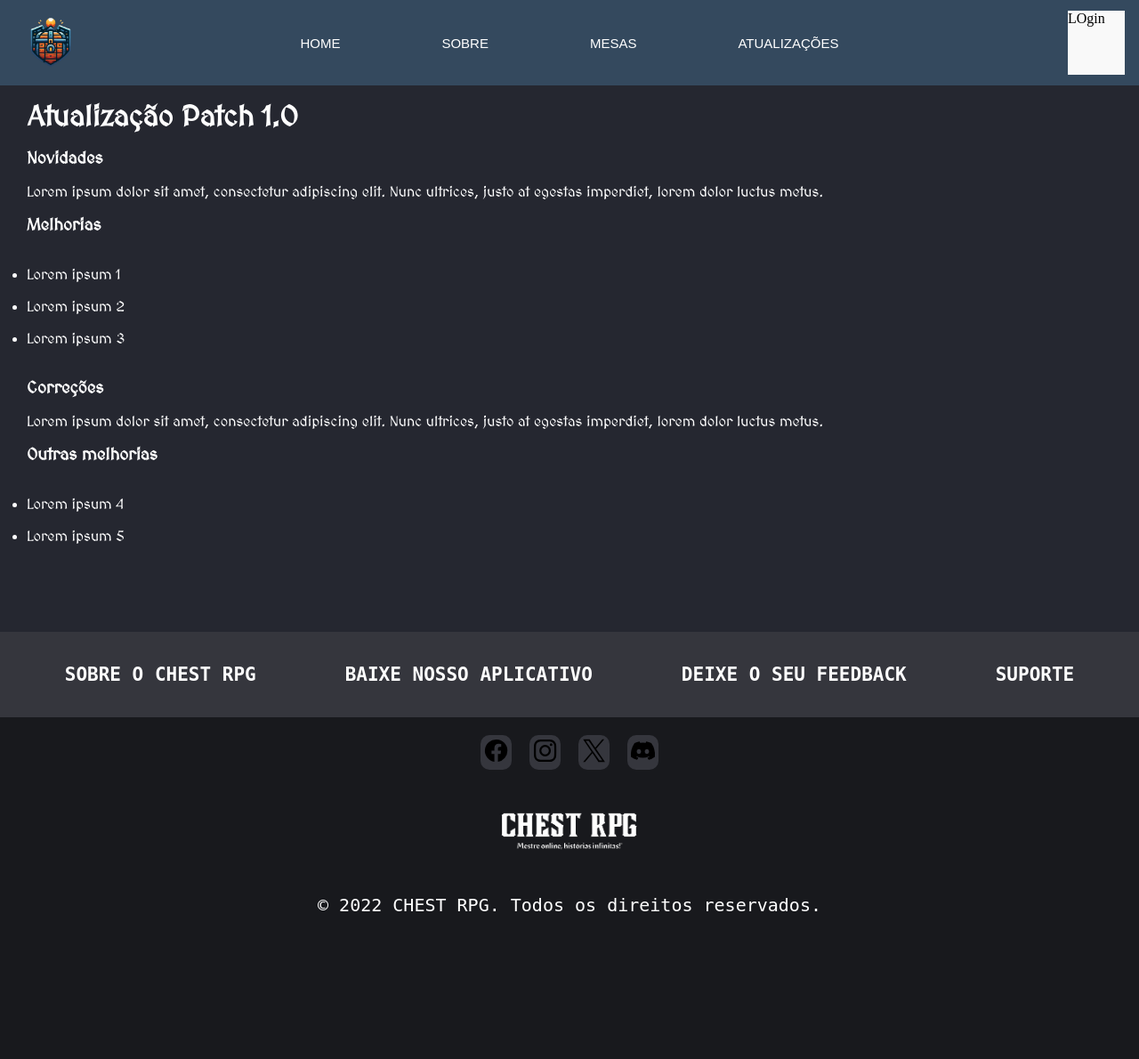
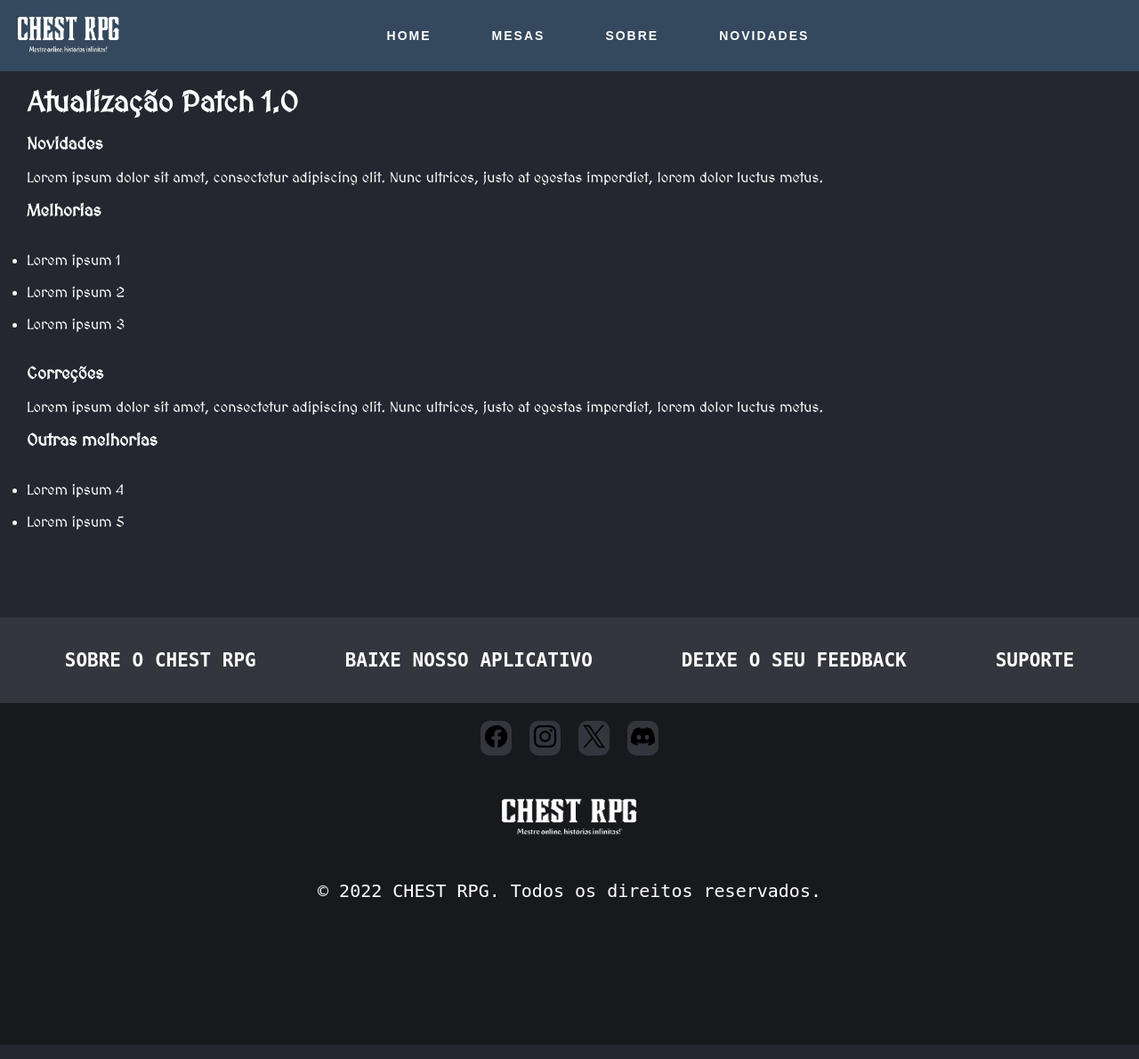
Before and after one commit to Ghashie/ChestRPG, a PHP site: page /App/Pages/atualizacao.php in a window 1280 px wide. Shown: the whole page at 89% size. Run offline with PHP 8.4, Linux system fonts and the light colour scheme.

Commit message:
Fim, web

```diff
--- a/App/Pages/atualizacao.php
+++ b/App/Pages/atualizacao.php
@@ -1,3 +1,11 @@
+<?php
+session_start();
+
+function isUserLoggedIn() {
+    return isset($_SESSION['idUser']);
+}
+?>
+
 <!DOCTYPE html>
 <html lang="en">
 
@@ -6,28 +14,33 @@
   <meta name="viewport" content="width=device-width, initial-scale=1.0">
   <title>Document</title>
   <link rel="stylesheet" href="../../css/atualizacao.css">
+  <link rel="stylesheet" href="../../css/menu.css">
   <link href='https://fonts.googleapis.com/css?family=MedievalSharp' rel='stylesheet'>
 
 </head>
 
 <body>
-  <header class="header">
-    <div class="logo">
-      <a href="index.html"><img src="../../img/logo.png" alt="" class="logo-img"></a>
-    </div>
-    <div class="container">
-      <button class="btn">HOME</button>
-      <button class="btn">SOBRE</button>
-      <div class="dropdown">
-        <button class="dropdown-button">MESAS </button>
-        <div class="dropdown-content">
-          <a href="#">Criar mesa</a>
-          <a href="#">Entrar em mesa existente</a>
+<header class="header">
+    <section class="header-container">
+      <div class="logo">
+        <a href="index.html"><img src="../../img/CHEST_RPG__1_-removebg-preview.png" alt="" class="logo-img"></a>
+      </div>
+      <ul class="menu-buttons">
+        <li><a href="../../index.php">HOME</a></li>
+        <li><a href="mesa.php">MESAS</a></li>
+        <li><a href="../../index.php#update">SOBRE</a></li>
+        <li><a href="atualizacao.php">NOVIDADES</a></li>
+      </ul>
+      <?php if (isUserLoggedIn()) : ?>
+        <div class="login">
+          <a href="../Login/logout.php"><box-icon class="box-icon" name='exit' color='#ffffff'></box-icon></a>
         </div>
-      </div>
-      <button class="btn">ATUALIZAÇÕES</button>
-    </div>
-    <div class="login">LOgin</div>
+      <?php else : ?>
+        <div class="login">
+          <a href="../Login/loginUser.php"><box-icon class="box-icon" name='user' color='#ffffff'></box-icon></a>
+        </div>
+      <?php endif; ?>
+    </section>
   </header>
 
 
--- a/css/atualizacao.css
+++ b/css/atualizacao.css
@@ -13,105 +13,80 @@ body{
 
 }
 /*HEADER*/
-.header {
+a{
+  text-decoration: none;
+  color: #fff;
+}
+.header{
     width: 100%;
-  height: 12vh;
-  background-color: #34495E;
+    height: 10vh;
+    background-color: #34495e;
     display: flex;
     justify-content: center;
     align-items: center;
-  column-gap: 80px;
-  position: sticky;
-  top: 0;
     z-index: 9999;
   }
 
+  .header-container{
+    display: flex;
+    justify-content: space-between;
+    align-items: center;
+    gap: 18.5rem;
+  }
+
   .logo{
-
-  width: 5%;
-  height: 9vh;
+    height: 10vh;
     display: flex;
     align-items: center;
+    width: 20vh;
 
+    margin-left: -6rem;
+  }
 
+  .logo-img{
+    width: 25vh;
+    height: 25vh;
+  }
 
-
-}
-.logo-img{
-  width: 10vh;
-  height: 10vh;
-
-
-}
-.container{
-
+  .menu-buttons{
     width: 75%;
     display: flex;
     justify-content: center;
+    align-items: center;
+    gap: 4rem;
+    color: #fff;
+  }
 
-
-  align-items: center;
-  column-gap: 110px;
-}
-.btn{
+  .menu-buttons li{
+    list-style: none;
     background-color:transparent;
     border: 2px solid transparent;
     color: white;
-  font-size: 15px;
-  font-family: 'Quicksand', sans-serif;
+    font-size: 14px;
+    font-weight: bold;
     cursor: pointer;
-
+    font-family: 'Fira Sans', sans-serif;
+    letter-spacing: 2px;
+  }
+  .menu-buttons li a:hover{
+    color: #A1CCF7;
+    transition: 0.9s;
+    border-bottom: 1px solid #3f4f5f;
   }
   .btn:hover{
    color: #A1CCF7;
    transition: 0.7s;
   }
-.dropdown-button{
-  background-color:transparent;
-  border: 2px solid transparent;
-  color: white;
-  font-size: 15px;
-  font-family: 'Quicksand', sans-serif;
-  cursor: pointer;
-}
-.dropdown-button:hover{
-  color: #A1CCF7;
-  transition: 0.7s;
-}
-.dropdown-content {
-  display: none;
-  position: absolute;
-  background-color:#6D7F91 ;
-  height: 12vh;
-  box-shadow: 0px 8px 16px 0px rgba(0,0,0,0.2);
-  z-index: 1;
 
-}
-.dropdown-content a {
-  display: block;
-  color: white;
-  font-size: 15px;
-  font-family: 'Quicksand', sans-serif;
-  cursor: pointer;
-  text-decoration: none;
-  padding: 12px 16px;
-}
-.dropdown-content a:hover {
-
-  color: #A1CCF7;
-  transition: 0.7s;
+  .login{
+    width: 5%;
+    height: 10vh;
+    display: flex;
+    align-items: center;
+    justify-content: center;
   }
 
-.dropdown:hover .dropdown-content {
-  display: block;
 
-}
-.login{
-
-  background-color: #f9f9f9;
-  width: 5%;
-  height: 9vh;
-}
 /*main*/
 .update-section {
   color: white;
```
Also changed, not shown: App/Pages/mesa.php (+8 -8 lines), App/Pages/usersTable.php (+7 -21 lines), css/mesa.css (+0 -93 lines). Lines whose indentation alone changed are shown as unchanged.
